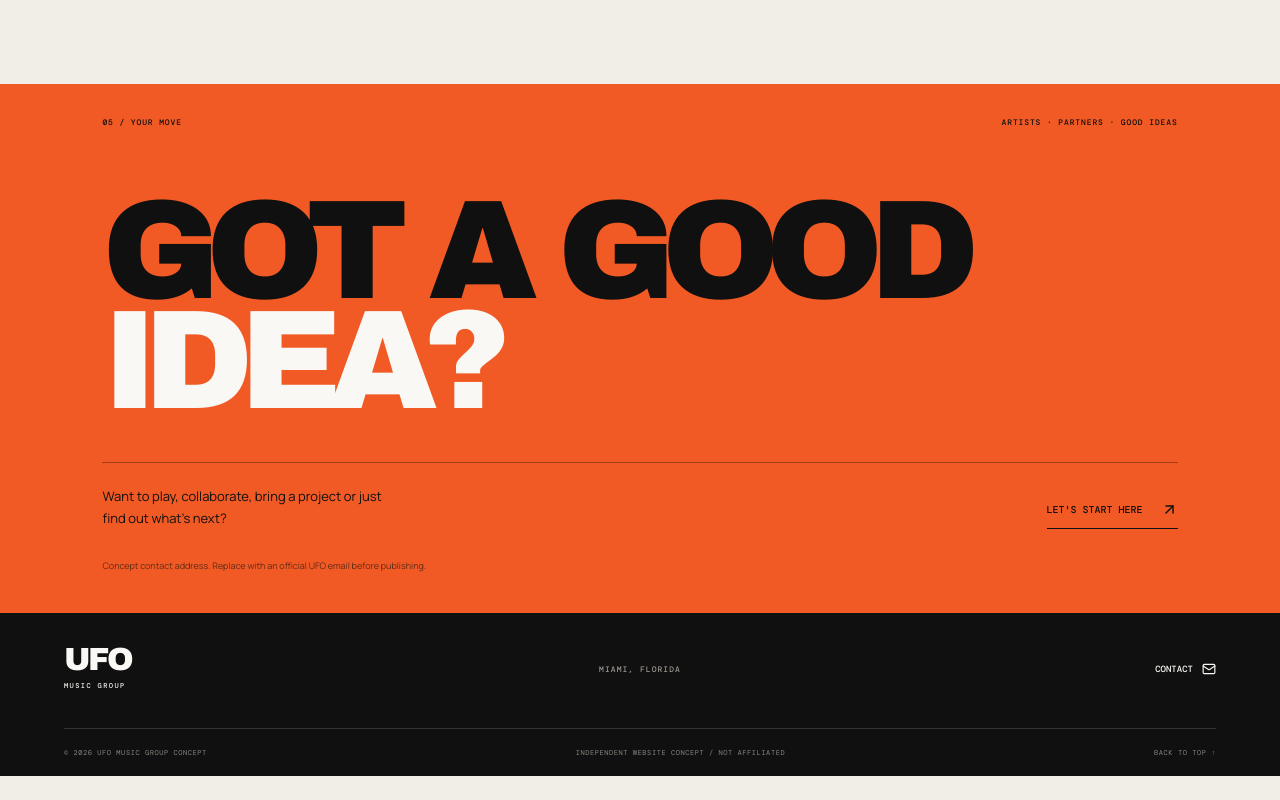
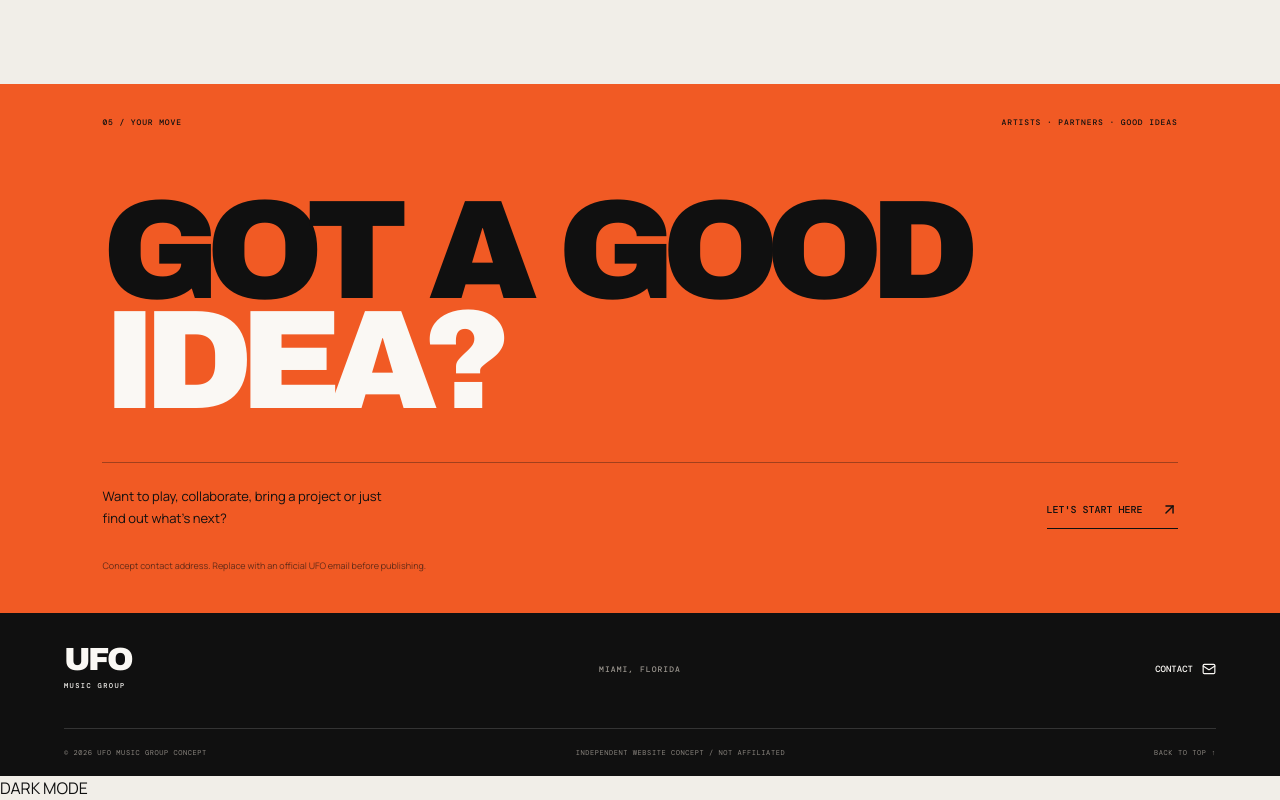
Before and after one commit to emmanuel-devs/ufo-music-group, a Next.js app: page / in a window 1280 px wide. Shown: the part 3739-4539 px from the top of the page. Before the commit the page ends 4515 px from the top, so only its background shows below. Built offline with nearby package versions, Linux system fonts and the light colour scheme.

Commit message:
Add accessible dark and light color mode control

```diff
--- a/app/page.tsx
+++ b/app/page.tsx
@@ -7,6 +7,7 @@ const navItems = [{ label: "The event", href: "#events" }, { label: "The scene",
 
 export default function Home() {
   const [menuOpen, setMenuOpen] = useState(false);
+  const [invertedMode, setInvertedMode] = useState(false);
 
   useEffect(() => {
     if (!menuOpen) return;
@@ -141,7 +142,7 @@ export default function Home() {
   return (
     <>
       <a className="skip-link" href="#main-content">Skip to content</a>
-      <main className="site-shell" id="main-content" tabIndex={-1}>
+      <main className="site-shell" id="main-content" tabIndex={-1} data-color-mode={invertedMode ? "inverted" : "default"}>
       <div className="concept-strip"><span>●</span> INDEPENDENT WEBSITE CONCEPT <span className="strip-right">MIAMI, FL / 2026</span></div>
       <header className="masthead">
         <a className="wordmark" href="/" aria-label="UFO Music Group home">UFO<span>®</span><small>MUSIC GROUP</small></a>
@@ -232,6 +233,17 @@ export default function Home() {
         <a href="mailto:hello@ufomusicgroup.com?subject=UFO%20Music%20Group%20social%20media%20links" aria-label="Email UFO Music Group">CONTACT <Mail size={14} /></a>
         <div className="footer-bottom"><span>© 2026 UFO MUSIC GROUP CONCEPT</span><span>INDEPENDENT WEBSITE CONCEPT / NOT AFFILIATED</span><a href="#">BACK TO TOP ↑</a></div>
       </footer>
+      <button
+        className="theme-invert-toggle"
+        type="button"
+        aria-label={invertedMode ? "Switch to light color mode" : "Switch to inverted dark color mode"}
+        aria-pressed={invertedMode}
+        data-cursor-label={invertedMode ? "LIGHT" : "DARK"}
+        onClick={() => setInvertedMode((current) => !current)}
+      >
+        <span className="theme-toggle-indicator" aria-hidden="true" />
+        <span className="theme-toggle-label">{invertedMode ? "LIGHT MODE" : "DARK MODE"}</span>
+      </button>
       <div className="custom-cursor" aria-hidden="true"><span>VIEW</span></div>
       </main>
     </>
```
